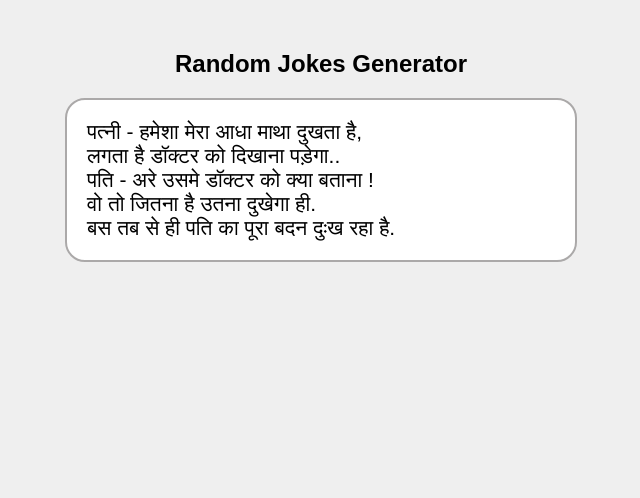
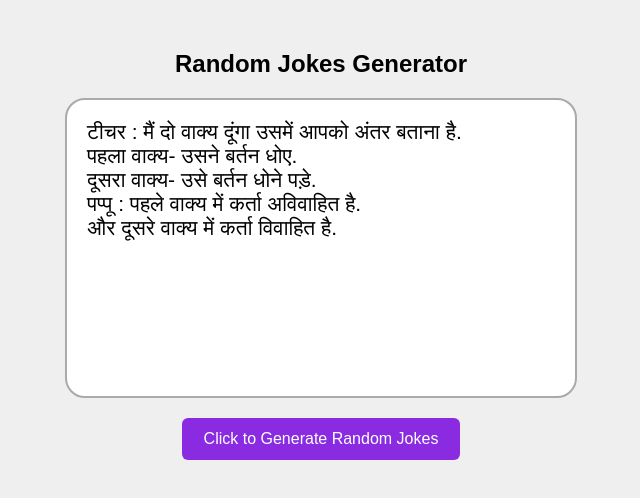
Before and after one commit to chandanprogrammer/javascript-projects, a plain HTML site: page random-jokes-generator/index.html in a window 1280 px wide. Shown: the whole page, without its empty margins (319-959 px from the left). Drawn offline with Linux system fonts and the light colour scheme.

Commit message:
update code in random jokes generator

```diff
--- a/random-jokes-generator/index.html
+++ b/random-jokes-generator/index.html
@@ -12,6 +12,7 @@
     <div id="auto-jokes">
 
     </div>
+    <button id="click-button">Click to Generate Random Jokes</button>
     <script src="script.js"></script>
 </body>
 </html>
--- a/random-jokes-generator/script.js
+++ b/random-jokes-generator/script.js
@@ -85,9 +85,16 @@ const jokes = [
     पत्नी :- नहीं अभी नहीं <br>
     पति :- क्यों.? <br>
     पत्नी :- अभी मुझे उल्टी ही नही आ रही तो उल्टी करके कैसे प्रेस करूँ. <br>
-    पति बेहोश.`
-
+    पति बेहोश.`,
 ];
 
-let num = Math.floor(Math.random() * jokes.length);
-let joke = document.getElementById("auto-jokes").innerHTML = jokes[num];
+const clickButton = document.getElementById("click-button");
+
+clickButton.addEventListener("click", randomJokes);
+
+function randomJokes() {
+  let index = Math.floor(Math.random() * jokes.length);
+  document.getElementById("auto-jokes").innerHTML = jokes[index];
+}
+
+randomJokes();
--- a/random-jokes-generator/style.css
+++ b/random-jokes-generator/style.css
@@ -15,6 +15,7 @@ body{
 }
 #auto-jokes{
     width: 40%;
+    min-height: 300px;
     font-size: 21px;
     background: #fff;
     margin: 20px;
@@ -22,6 +23,15 @@ body{
     border: 2px solid rgb(171, 169, 169);
     border-radius: 20px;
 }
+#click-button{
+    background-color: blueviolet;
+    color: #ffffff;
+    padding: 12px 22px;
+    font-size: 16px;
+    border: none;
+    border-radius: 6px;
+    cursor: pointer;
+}
 
 @media  screen and (max-width: 972px) {
     #auto-jokes{
```
Lines whose indentation alone changed are shown as unchanged.
